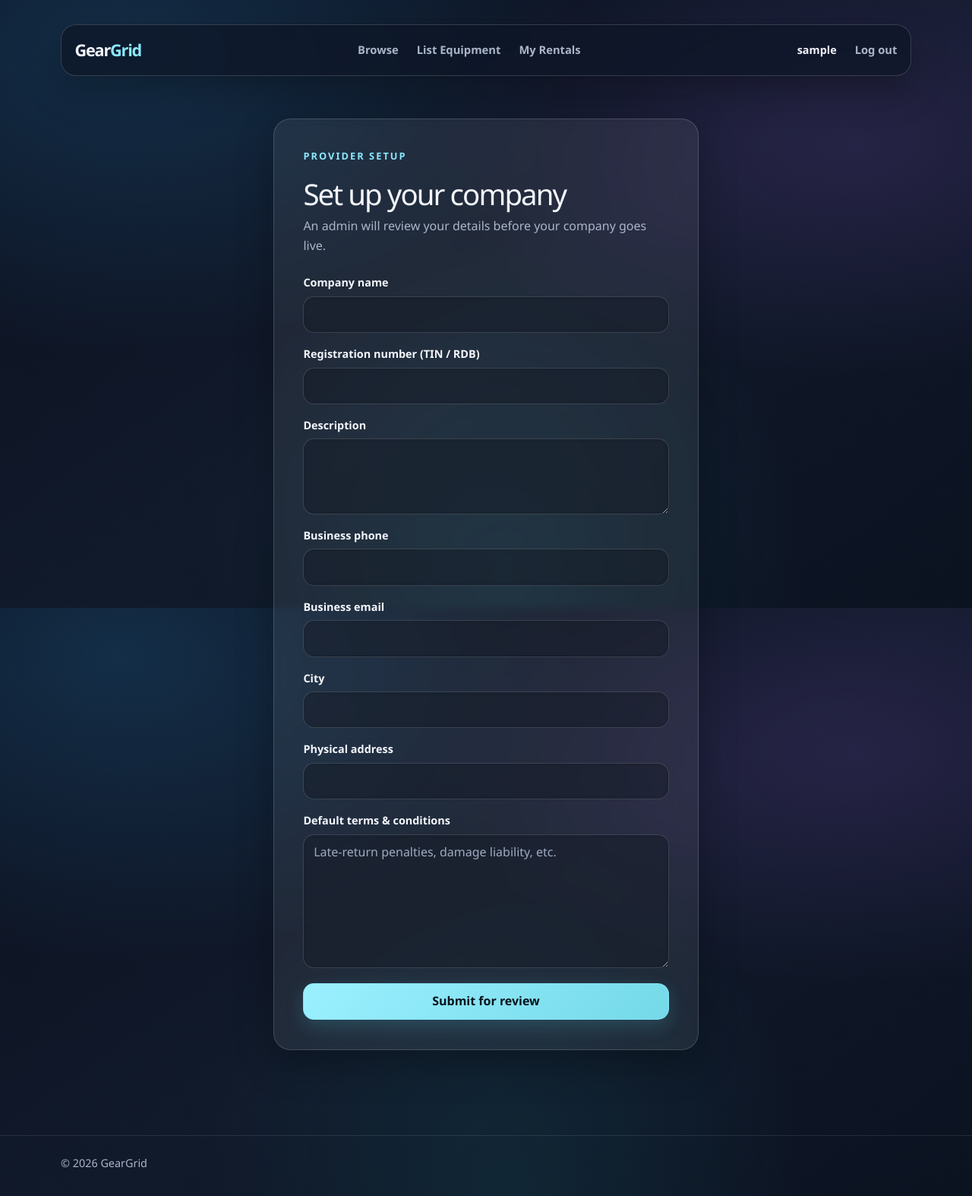
After one commit to axoo01/GearGrid_rentalPlatform, an ASP.NET Core app: page /Provider/CompanySetup in a window 1280 px wide. The commit adds this page. Shown: the whole page at 76% size. Run offline with ASP.NET Core 8, Linux system fonts and the light colour scheme; the visitor is signed in with stand-in values (Sample User, id 1); style sheets or scripts are compiled from the project's sources; the project's own start-up code is not run, and a stand-in starts its controllers and pages.

Commit message:
Add provider company setup, dashboard and equipment list/create

```diff
--- /dev/null
+++ b/Pages/Provider/CompanySetup.cshtml
@@ -0,0 +1,65 @@
+@page
+@model GearGrid.Pages.Provider.CompanySetupModel
+@{
+    ViewData["Title"] = "Set up your company";
+}
+
+<section class="account-page">
+    <div class="glass-card account-card">
+        <p class="eyebrow">Provider setup</p>
+        <h1>Set up your company</h1>
+        <p class="account-intro">An admin will review your details before your company goes live.</p>
+
+        <form method="post" class="account-form">
+            <div asp-validation-summary="ModelOnly" class="validation-summary" role="alert"></div>
+
+            <div class="form-field">
+                <label asp-for="Input.CompanyName"></label>
+                <input asp-for="Input.CompanyName" class="glass-input" />
+                <span asp-validation-for="Input.CompanyName" class="field-error"></span>
+            </div>
+            <div class="form-field">
+                <label asp-for="Input.RegistrationNumber"></label>
+                <input asp-for="Input.RegistrationNumber" class="glass-input" />
+                <span asp-validation-for="Input.RegistrationNumber" class="field-error"></span>
+            </div>
+            <div class="form-field">
+                <label asp-for="Input.Description"></label>
+                <textarea asp-for="Input.Description" class="glass-input" rows="3"></textarea>
+                <span asp-validation-for="Input.Description" class="field-error"></span>
+            </div>
+            <div class="form-field">
+                <label asp-for="Input.BusinessPhone"></label>
+                <input asp-for="Input.BusinessPhone" class="glass-input" />
+                <span asp-validation-for="Input.BusinessPhone" class="field-error"></span>
+            </div>
+            <div class="form-field">
+                <label asp-for="Input.BusinessEmail"></label>
+                <input asp-for="Input.BusinessEmail" class="glass-input" />
+                <span asp-validation-for="Input.BusinessEmail" class="field-error"></span>
+            </div>
+            <div class="form-field">
+                <label asp-for="Input.City"></label>
+                <input asp-for="Input.City" class="glass-input" />
+                <span asp-validation-for="Input.City" class="field-error"></span>
+            </div>
+            <div class="form-field">
+                <label asp-for="Input.PhysicalAddress"></label>
+                <input asp-for="Input.PhysicalAddress" class="glass-input" />
+                <span asp-validation-for="Input.PhysicalAddress" class="field-error"></span>
+            </div>
+            <div class="form-field">
+                <label asp-for="Input.DefaultTermsAndConditions"></label>
+                <textarea asp-for="Input.DefaultTermsAndConditions" class="glass-input" rows="6"
+                          placeholder="Late-return penalties, damage liability, etc."></textarea>
+                <span asp-validation-for="Input.DefaultTermsAndConditions" class="field-error"></span>
+            </div>
+
+            <button type="submit" class="glass-btn glass-btn-primary account-submit">Submit for review</button>
+        </form>
+    </div>
+</section>
+
+@section Scripts {
+    <partial name="_ValidationScriptsPartial" />
+}
--- /dev/null
+++ b/Pages/Provider/CompanySetup.cshtml.cs
@@ -0,0 +1,98 @@
+using System.ComponentModel.DataAnnotations;
+using System.Security.Claims;
+using GearGrid.Data;
+using GearGrid.Models;
+using Microsoft.AspNetCore.Authorization;
+using Microsoft.AspNetCore.Mvc;
+using Microsoft.AspNetCore.Mvc.RazorPages;
+using Microsoft.EntityFrameworkCore;
+
+namespace GearGrid.Pages.Provider;
+
+[Authorize(Roles = "Provider")]
+public class CompanySetupModel : PageModel
+{
+    private readonly ApplicationDbContext _context;
+
+    public CompanySetupModel(ApplicationDbContext context)
+    {
+        _context = context;
+    }
+
+    [BindProperty]
+    public CompanyInput Input { get; set; } = new();
+
+    public class CompanyInput
+    {
+        [Required, MaxLength(150), Display(Name = "Company name")]
+        public string CompanyName { get; set; } = string.Empty;
+
+        [Required, MaxLength(50), Display(Name = "Registration number (TIN / RDB)")]
+        public string RegistrationNumber { get; set; } = string.Empty;
+
+        [Required, MaxLength(1000)]
+        public string Description { get; set; } = string.Empty;
+
+        [Required, MaxLength(20), Phone, Display(Name = "Business phone")]
+        public string BusinessPhone { get; set; } = string.Empty;
+
+        [Required, MaxLength(150), EmailAddress, Display(Name = "Business email")]
+        public string BusinessEmail { get; set; } = string.Empty;
+
+        [Required, MaxLength(100)]
+        public string City { get; set; } = string.Empty;
+
+        [Required, MaxLength(250), Display(Name = "Physical address")]
+        public string PhysicalAddress { get; set; } = string.Empty;
+
+        [Required, Display(Name = "Default terms & conditions")]
+        public string DefaultTermsAndConditions { get; set; } = string.Empty;
+    }
+
+    private int CurrentUserId =>
+        int.Parse(User.FindFirstValue(ClaimTypes.NameIdentifier)!);
+
+    public async Task<IActionResult> OnGetAsync()
+    {
+        // One company per provider: if it already exists, go to the dashboard
+        if (await _context.Companies.AnyAsync(c => c.OwnerUserId == CurrentUserId))
+        {
+            return RedirectToPage("/Provider/Index");
+        }
+
+        return Page();
+    }
+
+    public async Task<IActionResult> OnPostAsync()
+    {
+        if (!ModelState.IsValid)
+        {
+            return Page();
+        }
+
+        if (await _context.Companies.AnyAsync(c => c.OwnerUserId == CurrentUserId))
+        {
+            return RedirectToPage("/Provider/Index");
+        }
+
+        var company = new Company
+        {
+            OwnerUserId = CurrentUserId,
+            CompanyName = Input.CompanyName.Trim(),
+            RegistrationNumber = Input.RegistrationNumber.Trim(),
+            Description = Input.Description.Trim(),
+            BusinessPhone = Input.BusinessPhone.Trim(),
+            BusinessEmail = Input.BusinessEmail.Trim(),
+            City = Input.City.Trim(),
+            PhysicalAddress = Input.PhysicalAddress.Trim(),
+            DefaultTermsAndConditions = Input.DefaultTermsAndConditions.Trim(),
+            VerificationStatus = "Pending",   // set by the server, never by the form
+            CreatedAt = DateTime.UtcNow
+        };
+
+        _context.Companies.Add(company);
+        await _context.SaveChangesAsync();
+
+        return RedirectToPage("/Provider/Index");
+    }
+}
--- a/Pages/Shared/_Layout.cshtml
+++ b/Pages/Shared/_Layout.cshtml
@@ -15,7 +15,7 @@
             <a class="brand" asp-page="/Index" aria-label="GearGrid home">Gear<span>Grid</span></a>
             <div class="desktop-nav">
                 <a asp-page="/Browse">Browse</a>
-                <a asp-page="/Provider">List Equipment</a>
+                <a asp-page="/Provider/Index">List Equipment</a>
                 <a asp-page="/Renter">My Rentals</a>
             </div>
             <div class="nav-account">
@@ -36,7 +36,7 @@
                 <summary aria-label="Open navigation menu">Menu</summary>
                 <div>
                     <a asp-page="/Browse">Browse</a>
-                    <a asp-page="/Provider">List Equipment</a>
+                    <a asp-page="/Provider/Index">List Equipment</a>
                     <a asp-page="/Renter">My Rentals</a>
                     @if (User.Identity?.IsAuthenticated == true)
                     {
```
Also changed, not shown: Pages/Provider/Index.cshtml (added, +38 -0 lines), Pages/Provider/Index.cshtml.cs (added, +40 -0 lines).
